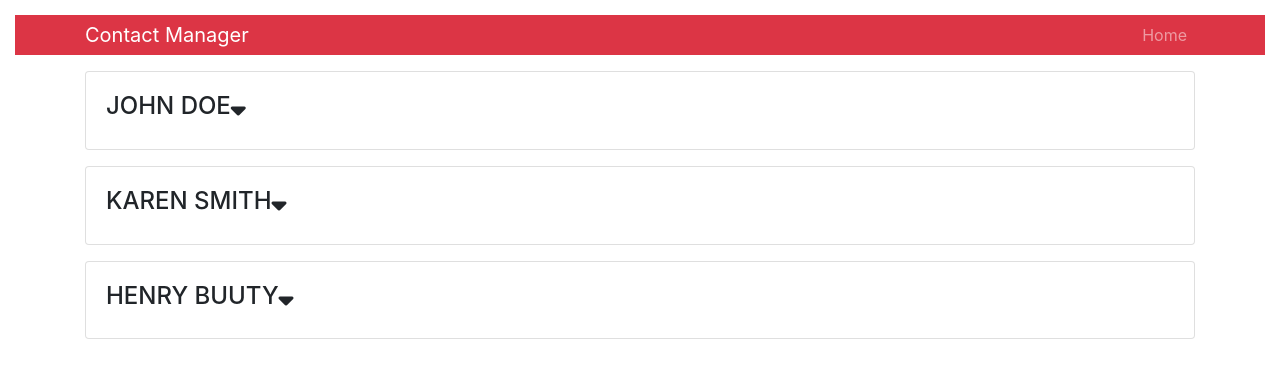
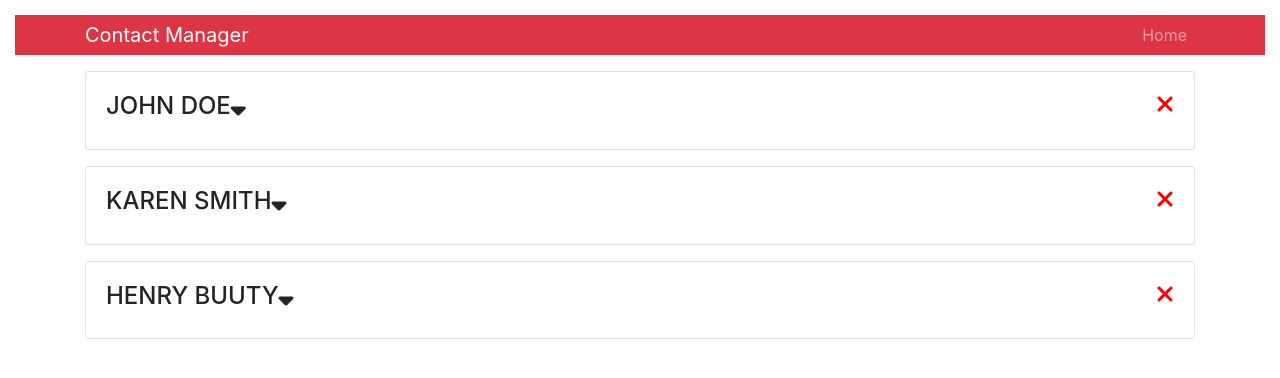
Before and after one commit to kbugaienko/contact-manager, a React (Create React App) app: page / in a window 1280 px wide. Shown: the top 378 px of the page. Built offline with nearby package versions, Linux system fonts and the light colour scheme.

Commit message:
Changing state via another component - delete record

```diff
--- a/src/components/Contact.js
+++ b/src/components/Contact.js
@@ -10,13 +10,17 @@
     //         email: PropTypes.string.isRequired,
     //         phone: PropTypes.string.isRequired,
     //     };
-  state = {
-      showContactInfo: false
-  };
+    state = {
+        showContactInfo: false
+    };
 
     onShowClick = e => {
         // update our state
         this.setState({ showContactInfo: !this.state.showContactInfo });
+    };
+
+    onDeleteClick = () => {
+        this.props.deleleClickHandler();
     };
 
     render(){
@@ -27,7 +31,13 @@
             <div className="card card-body mb-3">
                 <h4>{name}
                     <i onClick={this.onShowClick}
-                    className="fas fa-sort-down"></i>
+                    className="fas fa-sort-down"
+                    style={{ cursor: 'pointer'}}></i>
+                    <i className="fas fa-times" style={{
+                        cursor: 'pointer',
+                        float: 'right',
+                        color: 'red' }} onClick={this.onDeleteClick}>
+                    </i>
                 </h4>
                 {showContactInfo ? (<ul className="list-group">
                     <li className="list-group-item">{email}</li>
@@ -41,6 +51,7 @@
 
 Contact.propTypes = {
     contact: PropTypes.object.isRequired,
+    deleleClickHandler: PropTypes.func.isRequired
 };
 
 export default Contact;
--- a/src/components/Contacts.js
+++ b/src/components/Contacts.js
@@ -28,6 +28,16 @@
         };
     }
 
+    deleteContact = (id) => {
+        // console.log(id);
+        const { contacts } = this.state;
+        const newContacts = contacts.filter(contact => contact.id !== id);
+
+        this.setState({
+            contacts: newContacts
+        });
+    };
+
     render() {
         const { contacts } = this.state;
 
@@ -37,6 +47,7 @@
                 <Contact
                     key={contact.id}
                     contact={contact}
+                    deleleClickHandler={this.deleteContact.bind(this, contact.id)}
                 />
                 ))}
             </React.Fragment>
```
